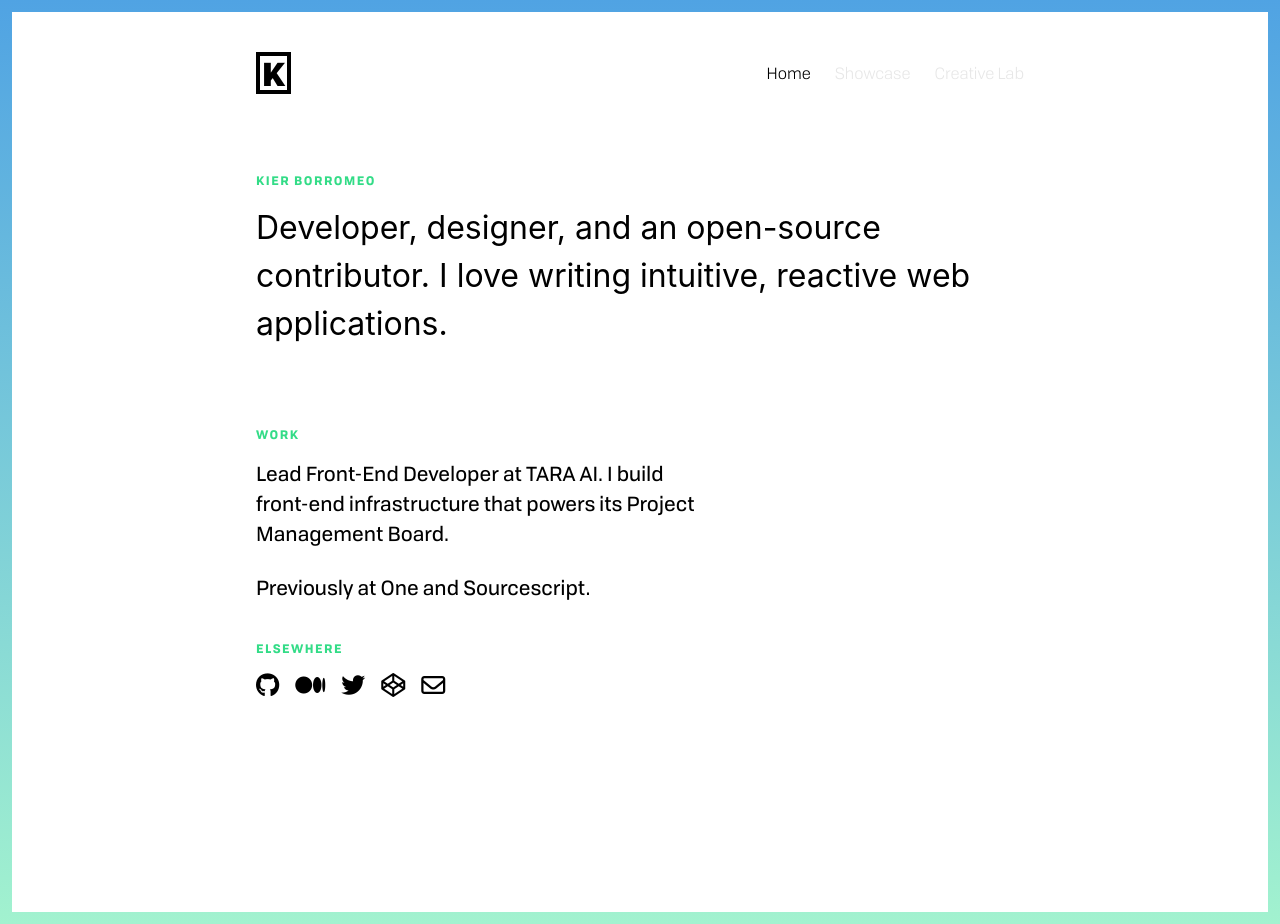
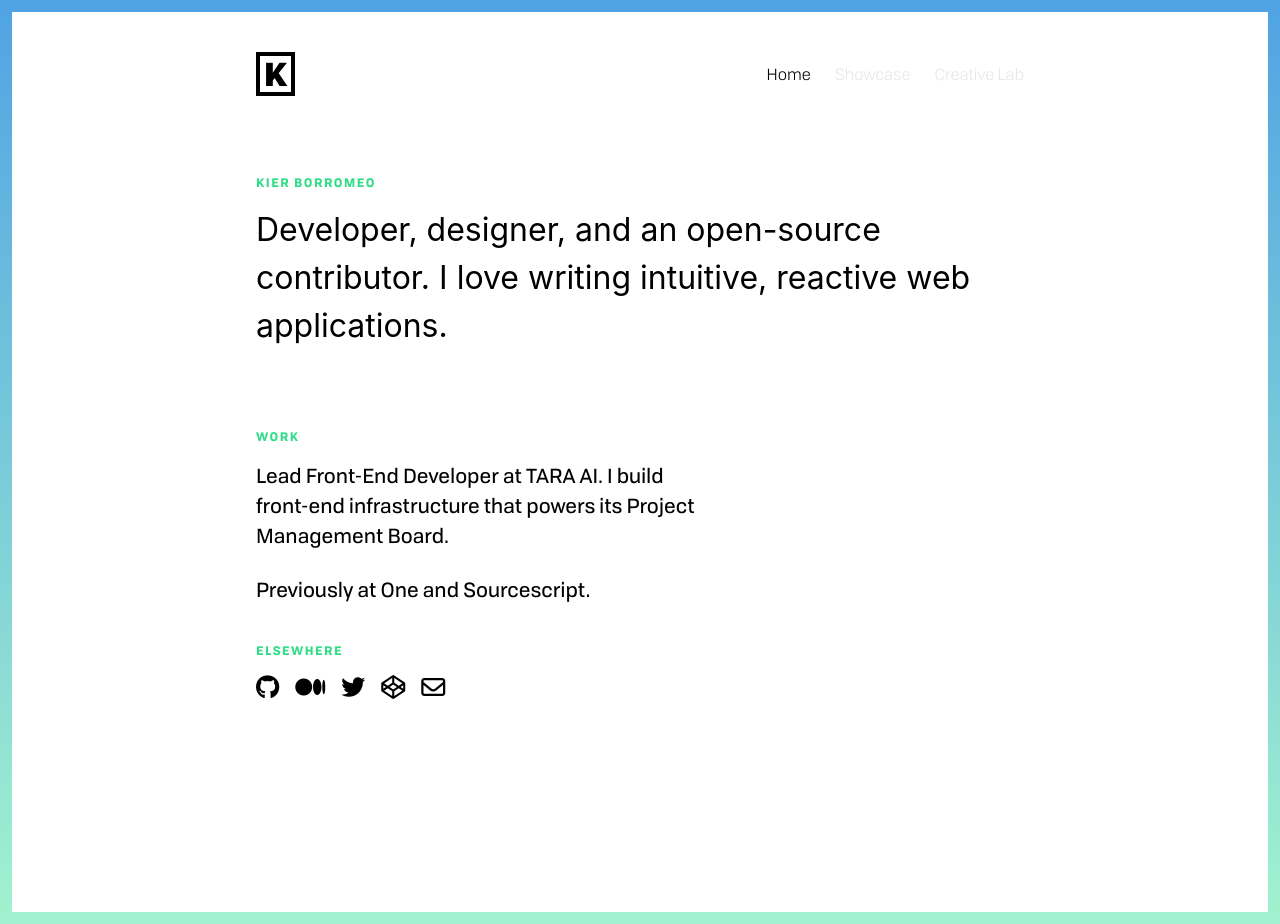
Before and after one commit to srph/websait, a Jekyll site: the page built from index.html, in a window 1280 px wide. Built offline with Jekyll 4.4.1, drawn with Linux system fonts in a browser that asks for light colours; nearby versions of some CDN libraries.

Commit message:
Pogi logo padding:

```diff
--- a/_sass/components/_pogi-logo.scss
+++ b/_sass/components/_pogi-logo.scss
@@ -1,5 +1,5 @@
 .pogi-logo {
-  padding: 2px;
+  padding: 4px;
   padding-top: 0;
   color: $color-black;
   font-size: $font-size-h1;
```
